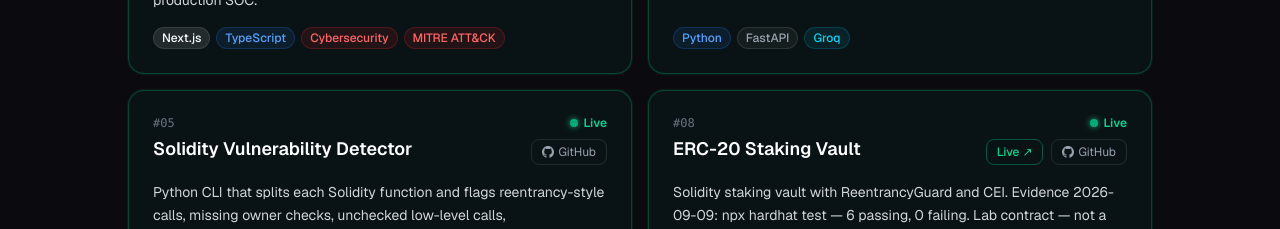
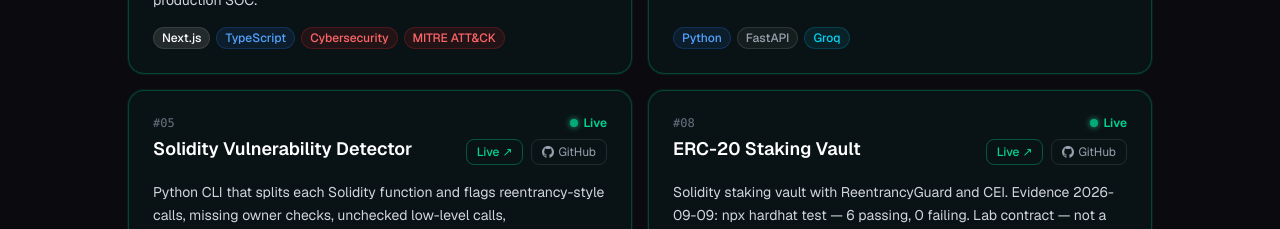
Before and after one commit to Harshanandhan/portfolio, a Next.js app: page / in a window 1280 px wide. Shown: the part 1220-1449 px from the top of the page. Built offline with nearby package versions, Linux system fonts and the light colour scheme.

Commit message:
Link Solidity Vulnerability Detector card to Railway demo

```diff
--- a/app/page.tsx
+++ b/app/page.tsx
@@ -46,7 +46,7 @@ const PROJECTS = [
     name: "Solidity Vulnerability Detector",
     desc: "Python CLI that splits each Solidity function and flags reentrancy-style calls, missing owner checks, unchecked low-level calls, block.timestamp, and tx.origin. Optional Slither. Sample run 2026-09-09: 7 findings vs 0 clean. Pattern checks only — not ML and not an audit.",
     tags: ["Python", "Solidity", "Cybersecurity"],
-    url: null,
+    url: "https://solidity-vuln-detector-demo-production.up.railway.app",
     github: "https://github.com/Harshanandhan/solidity-vulnerability-detector",
   },
   {
```
